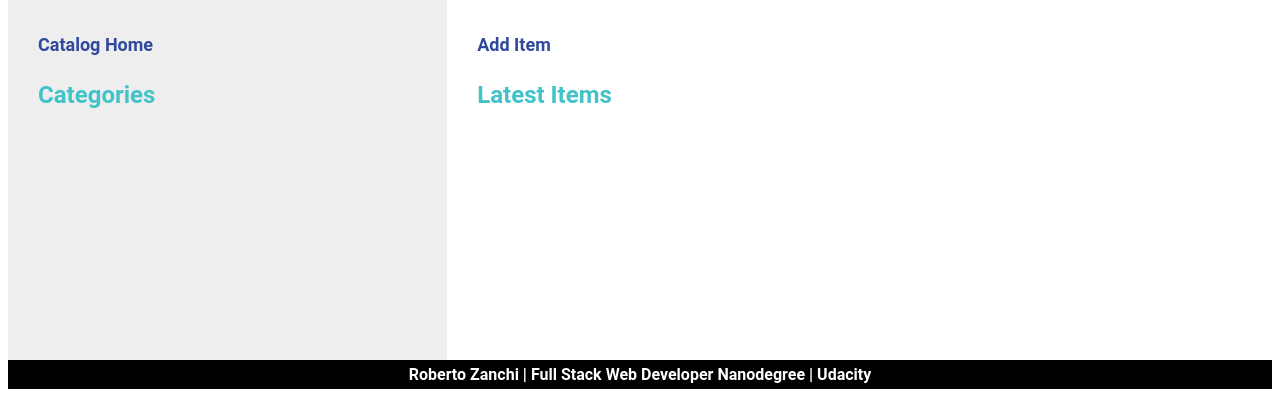
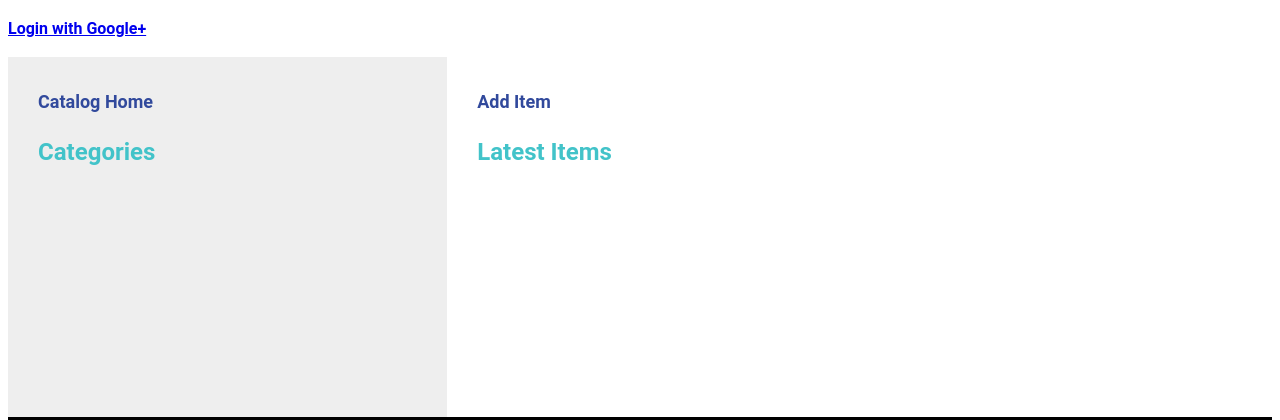
Before and after one commit to robertozanchi/catalog-app, a Flask app: template templates/catalog.html in a window 1280 px wide. Shown: the part 145-565 px from the top of the page. Run offline with Flask 2, Linux system fonts and the light colour scheme; the template is opened without the code that fills it, so the values that code supplies are empty; some libraries are stand-ins or nearby versions.

Commit message:
Implement Google+ login and templates updates

```diff
--- a/application.py
+++ b/application.py
@@ -1,7 +1,8 @@
-from flask import Flask, render_template, request, redirect, jsonify, url_for, flash
+from flask import Flask, render_template, request, redirect
+from flask import jsonify, url_for, flash
 from sqlalchemy import create_engine, asc
 from sqlalchemy.orm import sessionmaker
-from database_setup import Base, User, Category, Item
+from database_setup import Base, Category, Item, User
 from flask import session as login_session
 import random
 import string
@@ -108,16 +109,46 @@ def gconnect():
     login_session['picture'] = data['picture']
     login_session['email'] = data['email']
 
+    user_id = getUserID(login_session['email'])
+    if not user_id:
+        user_id = createUser(login_session)
+    login_session['user_id'] = user_id
+
     output = ''
     output += '<h1>Welcome, '
     output += login_session['username']
     output += '!</h1>'
     output += '<img src="'
     output += login_session['picture']
-    output += ' " style = "width: 300px; height: 300px;border-radius: 150px;-webkit-border-radius: 150px;-moz-border-radius: 150px;"> '
+    output += ' " style = "width: 300px; height: 300px;border-radius:\
+               150px;-webkit-border-radius: 150px;-moz-border-radius: 150px;"> '
     flash("you are now logged in as %s" % login_session['username'])
     print "done!"
     return output
+
+
+# User Helper Functions
+def createUser(login_session):
+    newUser = User(name=login_session['username'], email=login_session['email'],
+                   picture=login_session['picture'])
+    session.add(newUser)
+    session.commit()
+    user = session.query(User).filter_by(email=login_session['email']).one()
+    return user.id
+
+
+def getUserInfo(user_id):
+    user = session.query(User).filter_by(id=user_id).one()
+    return user
+
+
+def getUserID(email):
+    try:
+        user = session.query(User).filter_by(email=email).one()
+        return user.id
+    except:
+        return None
+
 
 # DISCONNECT - Revoke a current user's token and reset their login_session
 @app.route('/gdisconnect')
@@ -166,7 +197,7 @@ def showCatalogJSON():
 def showCatalog():
     categories = session.query(Category).group_by(Category.name).all()
     items = session.query(Item).order_by(Item.created.desc()).all()
-    return render_template('catalog.html', categories=categories, items=items)
+    return render_template('catalog.html', categories=categories, items=items, login_session=login_session)
 
 
 @app.route('/catalog/add/', methods=['GET', 'POST'])
@@ -175,13 +206,16 @@ def addItem():
     if 'username' not in login_session:
         return redirect('/login')
     if request.method == 'POST':
-        newItem = Item(name=request.form['name'], description=request.form['description'], category_id=request.form['category_id'])
+        newItem = Item(name=request.form['name'], description=request.form['description'],
+                       category_id=request.form['category_id'],
+                       image=request.form['image'], user_id=request.form['user_id'])
         session.add(newItem)
         session.commit()
         flash("New item created")
-        return render_template('catalog.html')
+        return render_template('catalog.html', login_session=login_session)
     else:
-        return render_template('additem.html')
+        logged_user = session.query(User).filter_by(email=login_session['email']).one()
+        return render_template('additem.html', logged_user=logged_user, login_session=login_session)
 
 
 @app.route('/catalog/<string:category_name>/')
@@ -191,19 +225,28 @@ def showItems(category_name):
 	category = session.query(Category).filter_by(name=category_name).one()
 	items = session.query(Item).filter_by(category = category).all()
 	if items == []:
-		return render_template('catalog.html', categories=categories, category=category, items=items, empty=True)
+		return render_template('catalog.html', categories=categories,
+                               category=category, items=items, empty=True,
+                               login_session=login_session)
 	else:
-		return render_template('catalog.html', categories=categories, category=category, items=items)
+		return render_template('catalog.html', categories=categories,
+                               category=category, items=items,
+                               login_session=login_session)
 
 
 @app.route('/catalog/<string:category_name>/<string:item_name>/')
 def showItem(category_name, item_name):
 	item = session.query(Item).filter_by(name=item_name).one()
-	return render_template('item.html', category_name=category_name, item=item, item_name=item_name)
+	return render_template('item.html', category_name=category_name,
+                           item=item, item_name=item_name,
+                           login_session=login_session )
 
 
-@app.route('/catalog/<string:category_name>/<string:item_name>/edit/', methods=['GET', 'POST'])
+@app.route('/catalog/<string:category_name>/<string:item_name>/edit/',
+           methods=['GET', 'POST'])
 def editItem(category_name, item_name):
+    if 'username' not in login_session:
+        return redirect('/login')
 	item = session.query(Item).filter_by(name=item_name).one()
 	if request.method == 'POST':
 		if request.form['name']:
@@ -217,11 +260,15 @@ def editItem(category_name, item_name):
 		flash("Item successfully edited")
 		return redirect(url_for('showItems', category_name = category_name))
 	else:
-		return render_template('edititem.html', category_name=category_name, item=item, item_name=item_name)
+		return render_template('edititem.html', category_name=category_name,
+                               item=item, item_name=item_name)
 
 
-@app.route('/catalog/<string:category_name>/<string:item_name>/delete/', methods=['GET', 'POST'])
+@app.route('/catalog/<string:category_name>/<string:item_name>/delete/',
+           methods=['GET', 'POST'])
 def deleteItem(category_name, item_name):
+    if 'username' not in login_session:
+        return redirect('/login')
 	item = session.query(Item).filter_by(name=item_name).one()
 	if request.method == 'POST':
 		session.delete(item)
@@ -229,7 +276,8 @@ def deleteItem(category_name, item_name):
 		flash("Item deleted")
 		return redirect(url_for('showCatalog'))
 	else:
-		return render_template('deleteitem.html', category_name = category_name, item=item, item_name = item_name)
+		return render_template('deleteitem.html', category_name = category_name,
+                               item=item, item_name = item_name)
 
 
 if __name__ == '__main__':
--- a/static/styles.css
+++ b/static/styles.css
@@ -94,6 +94,15 @@ a.two:hover {
     padding: 30px;
 }
 
+#form {
+    line-height: 30px;
+    background-color: #eeeeee;
+    height: 350px;
+    width: 30%;
+    float: left;
+    padding: 30px;
+}
+
 #section {
     line-height: 30px;
     width: 40%;
--- a/templates/catalog.html
+++ b/templates/catalog.html
@@ -12,6 +12,7 @@
 <h1>Catalog App</h1>
 </div>
 
+<div>
 {% with messages = get_flashed_messages() %}
 {% if messages %}
 
@@ -22,6 +23,21 @@
 </ul>
 {% endif %}
 {% endwith %}
+</div>
+
+<div>
+{% if login_session['username'] %}
+
+<br>
+Logged in as {{login_session['username']}} | <a href='{{url_for('gdisconnect')}}'>Logout</a><br><br>
+
+{% else %}
+
+<br>
+<a href='{{url_for('showLogin')}}'>Login with Google+</a><br><br>
+
+{% endif %}
+</div>
 
 <div id="nav">
 
@@ -68,8 +84,8 @@
 
 {% for i in items %}
 
-<a class="two" href="{{url_for('showItem', category_name = i.category.name, item_name=i.name)}}">{{i.name}}
-            ({{i.category.name}})</a><br>
+<a class="two" href="{{url_for('showItem', category_name = i.category.name,
+                       item_name=i.name)}}">{{i.name}} </a><small>({{i.category.name}})</small><br>
 
 {% endfor %}
 </div>
--- a/templates/edititem.html
+++ b/templates/edititem.html
@@ -37,6 +37,12 @@
 	</br>
 </dl>
 
+<dl>
+	<dt>Edit image http link:</dt>
+	</br>
+	<dd><input type ='text' size='30' name='image' placeholder='{{item.image}}'></dd>
+</dl>
+
 <input type='submit' value='Submit'>
 
 <a href= '{{url_for('showCatalog')}}'>Cancel (Back to Catalog Home)</a>
--- a/templates/login.html
+++ b/templates/login.html
@@ -43,7 +43,7 @@ function signInCallback(authResult) {
         if (result) {
           $('#result').html('Login Successful!</br>'+ result + '</br>Redirecting...')
          setTimeout(function() {
-          window.location.href = "/catalog";
+          window.location.href = "/catalog/";
          }, 4000);
 
       } else if (authResult['error']) {
```
Also changed, not shown: database_setup.py (+4 -4 lines), templates/additem.html (+33 -18 lines), templates/item.html (+36 -4 lines).
